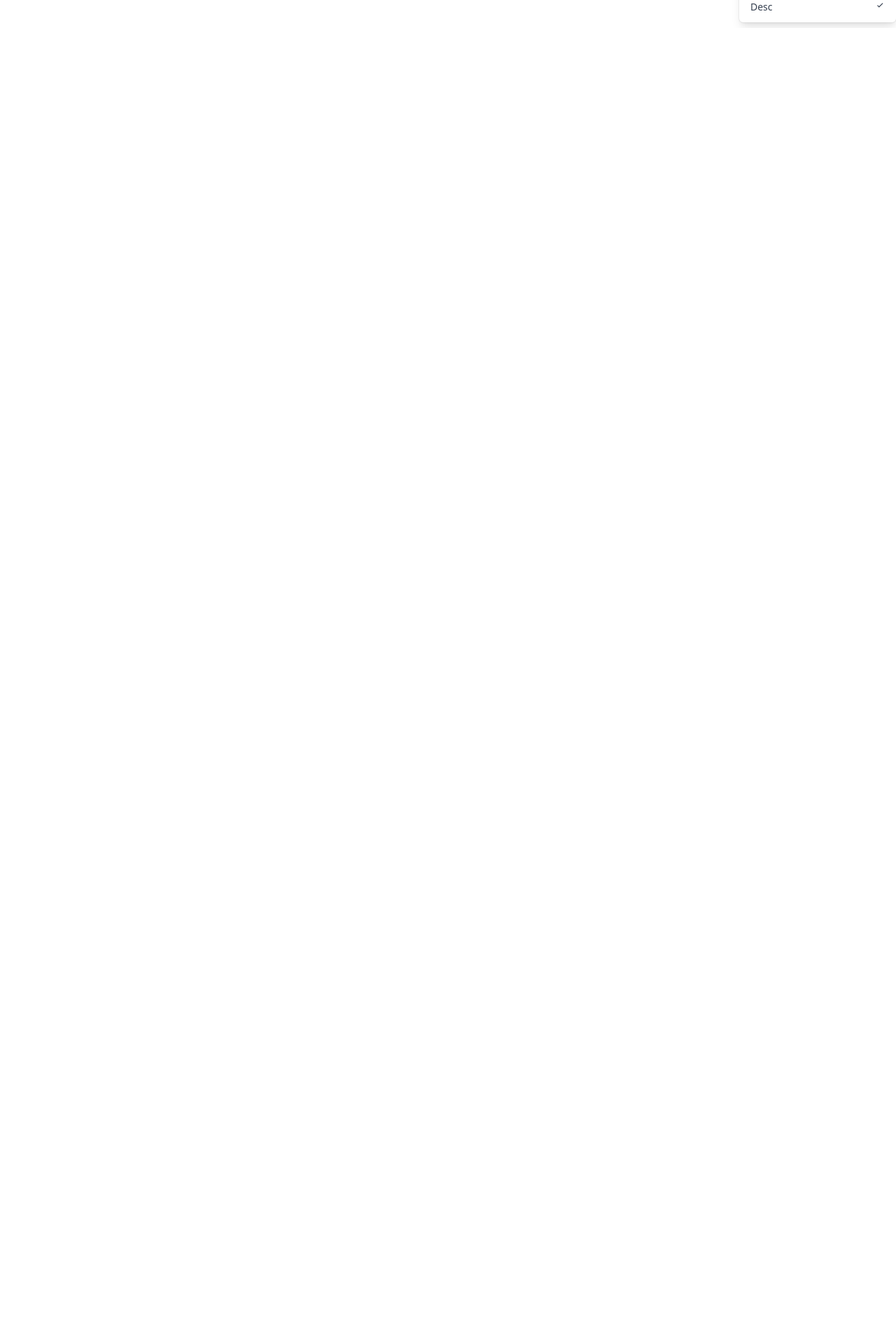
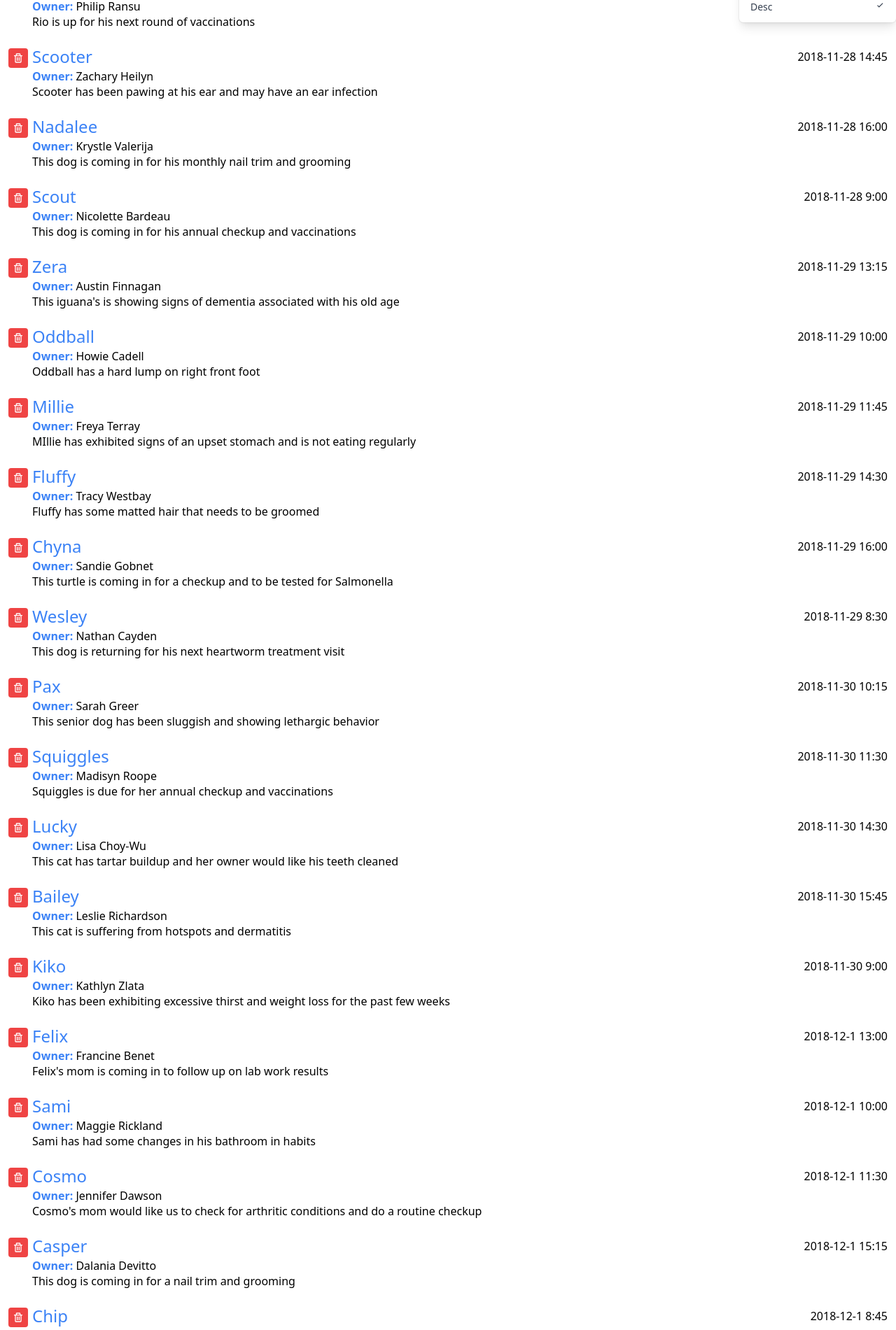
Before and after one commit to soleymaniyasaman/tailwind-interface, a React (Create React App) app: page / in a window 1280 px wide. Shown: the part 760-2661 px from the top of the page at 70% size. Before the commit the page ends 800 px from the top, so only its background shows below. Built offline with nearby package versions, Linux system fonts and the light colour scheme.

Commit message:
add appointment list

```diff
--- a/src/App.js
+++ b/src/App.js
@@ -1,6 +1,8 @@
 import AddAppointment from "./components/AddAppointment";
 import Search from "./components/Search";
 import { BiCalendar } from 'react-icons/bi'
+import appointmentData from './data.json'
+import AppointmentInfo from "./components/AppointmentInfo";
 
 function App() {
   return (
@@ -11,6 +13,9 @@ function App() {
       </h1>
       <AddAppointment />
       <Search />
+      {appointmentData.map(appointment => (
+        <AppointmentInfo key={appointment.id} appointment={appointment} />
+      ))}
     </div>
   );
 }
--- /dev/null
+++ b/src/components/AppointmentInfo.js
@@ -0,0 +1,20 @@
+import { BiTrash } from 'react-icons/bi'
+
+const AppointmentInfo = ({ appointment }) => {
+    return (
+        <li className="px-3 py-3 flex items-start">
+            <button type="button"
+                className="p-1.5 mr-1.5 mt-1 rounded text-white bg-red-500 hover:bg-yellow-700 focus:outline-none focus:ring-2 focus:ring-offset-2 focus:ring-blue-500">
+                <BiTrash /></button>
+            <div className="flex-grow">
+                <div className="flex items-center">
+                    <span className="flex-none font-medium text-2xl text-blue-500">{appointment.petName}</span>
+                    <span className="flex-grow text-right">{appointment.aptDate}</span>
+                </div>
+                <div><b className="font-bold text-blue-500">Owner:</b> {appointment.ownerName}</div>
+                <div className="leading-tight">{appointment.aptNotes}</div>
+            </div>
+        </li>
+    )
+}
+export default AppointmentInfo;
--- /dev/null
+++ b/src/data.json
@@ -0,0 +1,177 @@
+[
+  {
+    "id": "0",
+    "petName": "Pepe",
+    "ownerName": "Reggie Tupp",
+    "aptNotes": "It's time for this rabbit's post spaying surgery checkup",
+    "aptDate": "2018-11-28 13:30"
+  },
+  {
+    "id": "1",
+    "petName": "Rio",
+    "ownerName": "Philip Ransu",
+    "aptNotes": "Rio is up for his next round of vaccinations",
+    "aptDate": "2018-11-28 10:15"
+  },
+  {
+    "id": "2",
+    "petName": "Scooter",
+    "ownerName": "Zachary Heilyn",
+    "aptNotes": "Scooter has been pawing at his ear and may have an ear infection",
+    "aptDate": "2018-11-28 14:45"
+  },
+  {
+    "id": "3",
+    "petName": "Nadalee",
+    "ownerName": "Krystle Valerija",
+    "aptNotes": "This dog is coming in for his monthly nail trim and grooming",
+    "aptDate": "2018-11-28 16:00"
+  },
+  {
+    "id": "4",
+    "petName": "Scout",
+    "ownerName": "Nicolette Bardeau",
+    "aptNotes": "This dog is coming in for his annual checkup and vaccinations",
+    "aptDate": "2018-11-28 9:00"
+  },
+  {
+    "id": "5",
+    "petName": "Zera",
+    "ownerName": "Austin Finnagan",
+    "aptNotes": "This iguana's is showing signs of dementia associated with his old age",
+    "aptDate": "2018-11-29 13:15"
+  },
+  {
+    "id": "6",
+    "petName": "Oddball",
+    "ownerName": "Howie Cadell",
+    "aptNotes": "Oddball has a hard lump on right front foot",
+    "aptDate": "2018-11-29 10:00"
+  },
+  {
+    "id": "7",
+    "petName": "Millie",
+    "ownerName": "Freya Terray",
+    "aptNotes": "MIllie has exhibited signs of an upset stomach and is not eating regularly",
+    "aptDate": "2018-11-29 11:45"
+  },
+  {
+    "id": "8",
+    "petName": "Fluffy",
+    "ownerName": "Tracy Westbay",
+    "aptNotes": "Fluffy has some matted hair that needs to be groomed",
+    "aptDate": "2018-11-29 14:30"
+  },
+  {
+    "id": "9",
+    "petName": "Chyna",
+    "ownerName": "Sandie Gobnet",
+    "aptNotes": "This turtle is coming in for a checkup and to be tested for Salmonella",
+    "aptDate": "2018-11-29 16:00"
+  },
+  {
+    "id": "10",
+    "petName": "Wesley",
+    "ownerName": "Nathan Cayden",
+    "aptNotes": "This dog is returning for his next heartworm treatment visit",
+    "aptDate": "2018-11-29 8:30"
+  },
+  {
+    "id": "11",
+    "petName": "Pax",
+    "ownerName": "Sarah Greer",
+    "aptNotes": "This senior dog has been sluggish and showing lethargic behavior",
+    "aptDate": "2018-11-30 10:15"
+  },
+  {
+    "id": "12",
+    "petName": "Squiggles",
+    "ownerName": "Madisyn Roope",
+    "aptNotes": "Squiggles is due for her annual checkup and vaccinations",
+    "aptDate": "2018-11-30 11:30"
+  },
+  {
+    "id": "13",
+    "petName": "Lucky",
+    "ownerName": "Lisa Choy-Wu",
+    "aptNotes": "This cat has tartar buildup and her owner would like his teeth cleaned",
+    "aptDate": "2018-11-30 14:30"
+  },
+  {
+    "id": "14",
+    "petName": "Bailey",
+    "ownerName": "Leslie Richardson",
+    "aptNotes": "This cat is suffering from hotspots and dermatitis",
+    "aptDate": "2018-11-30 15:45"
+  },
+  {
+    "id": "15",
+    "petName": "Kiko",
+    "ownerName": "Kathlyn Zlata",
+    "aptNotes": "Kiko has been exhibiting excessive thirst and weight loss for the past few weeks",
+    "aptDate": "2018-11-30 9:00"
+  },
+  {
+    "id": "16",
+    "petName": "Felix",
+    "ownerName": "Francine Benet",
+    "aptNotes": "Felix's mom is coming in to follow up on  lab work results",
+    "aptDate": "2018-12-1 13:00"
+  },
+  {
+    "id": "17",
+    "petName": "Sami",
+    "ownerName": "Maggie Rickland",
+    "aptNotes": "Sami has had some changes in his bathroom in habits",
+    "aptDate": "2018-12-1 10:00"
+  },
+  {
+    "id": "18",
+    "petName": "Cosmo",
+    "ownerName": "Jennifer Dawson",
+    "aptNotes": "Cosmo's mom would like us to check for arthritic conditions and do a routine checkup",
+    "aptDate": "2018-12-1 11:30"
+  },
+  {
+    "id": "19",
+    "petName": "Casper",
+    "ownerName": "Dalania Devitto",
+    "aptNotes": "This dog is coming in for a nail trim and grooming",
+    "aptDate": "2018-12-1 15:15"
+  },
+  {
+    "id": "20",
+    "petName": "Chip",
+    "ownerName": "Jason Hemlock",
+    "aptNotes": "This fish has a spotty white patch developing on his back ",
+    "aptDate": "2018-12-1 8:45"
+  },
+  {
+    "id": "21",
+    "petName": "Tibbs",
+    "ownerName": "Shad Cayden",
+    "aptNotes": "Tibbs has had an ongoing rash and cold symptoms and we are going to run allergy tests",
+    "aptDate": "2018-12-2 13:30"
+  },
+  {
+    "id": "22",
+    "petName": "Stich",
+    "ownerName": "Dennis Nicholback",
+    "aptNotes": "Stich has been having some stomach issues and is due for his vaccinations",
+    "aptDate": "2018-12-2 10:15"
+  },
+  {
+    "id": "23",
+    "petName": "Shadow",
+    "ownerName": "Audry Topsy",
+    "aptNotes": "This cat has a red swollen eye with a discharge",
+    "aptDate": "2018-12-2 15:00"
+  },
+  {
+    "id": "24",
+    "petName": "Nugget",
+    "ownerName": "Darla Branson",
+    "aptNotes": "This little fish Nugget, has a rash on his stomach area",
+    "aptDate": "2018-12-2 9:00"
+  }
+]
```
